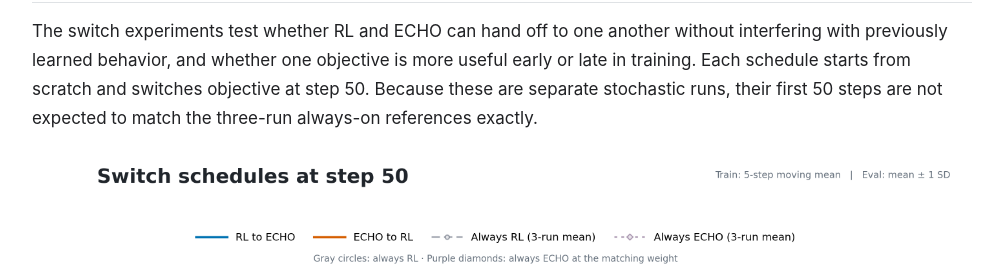
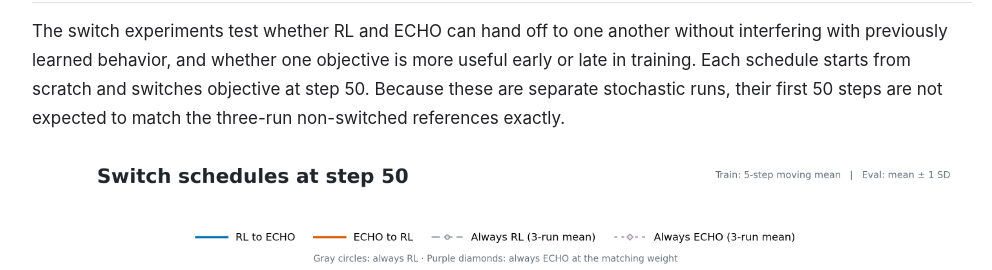
Before and after one commit to Bhoy1/echo-babyai-findings, a Jekyll site: the page built from index.md, in a window 1280 px wide and 900 px high, scrolled down 3713 px. Shown: the part 239-509 px from the top of the window, without its empty margins (138-1130 px from the left). Built offline with Jekyll 4.4.1, drawn with Linux system fonts in a browser that asks for light colours; some of the changed text lies outside the part shown.

Commit message:
Clarify report terminology

```diff
--- a/index.md
+++ b/index.md
@@ -69,7 +69,7 @@ These findings are promising but scoped. We tested one model size in one embodie
 
 ## Objective switching at step 50
 
-The switch experiments test whether RL and ECHO can hand off to one another without interfering with previously learned behavior, and whether one objective is more useful early or late in training. Each schedule starts from scratch and switches objective at step 50. Because these are separate stochastic runs, their first 50 steps are not expected to match the three-run always-on references exactly.
+The switch experiments test whether RL and ECHO can hand off to one another without interfering with previously learned behavior, and whether one objective is more useful early or late in training. Each schedule starts from scratch and switches objective at step 50. Because these are separate stochastic runs, their first 50 steps are not expected to match the three-run non-switched references exactly.
 
 ![Complete switch-schedule reward curves](figures/switch_curves_with_three_run_means_zero_to_one.png)
 
```
Also changed, not shown: other parts of index.md (+1 -1 lines).
